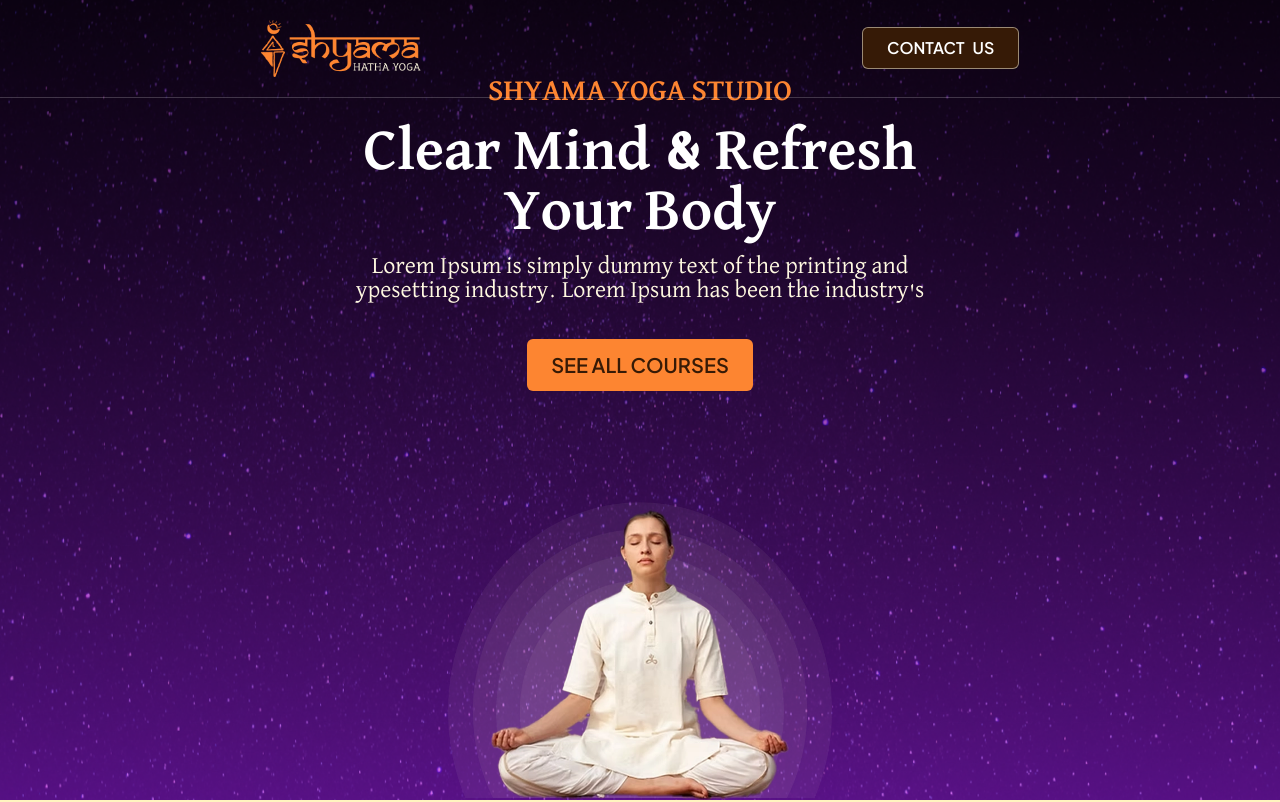
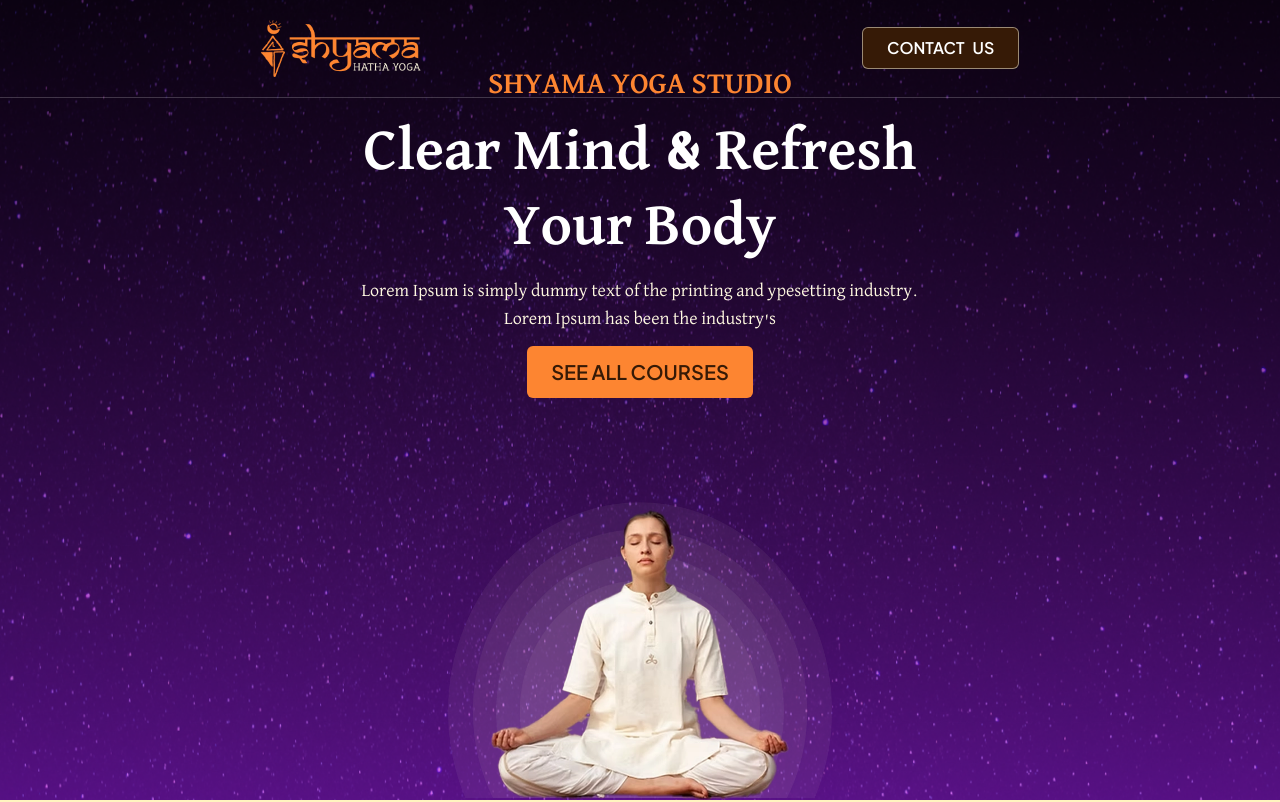
Before and after one commit to LNikita19/user, a React (Create React App) app: page / in a window 1280 px wide. Shown: the top 802 px of the page. Built offline with nearby package versions, Linux system fonts and the light colour scheme; no server answers.

Commit message:
++ui changes

```diff
--- a/src/component/Navbar.js
+++ b/src/component/Navbar.js
@@ -177,10 +177,10 @@ const Navbar = () => {
                 <p className="text-[#FD8531] font-bold font-david uppercase font-plusjakarta text-[20px] md:text-3xl break-words">
                     {smallHeading}
                 </p>
-                <h1 className="font-bold text-[32px] font-david md:text-6xl  leading-[0.2] mt-2 max-w-2xl">
+                <h1 className="font-bold text-[32px] font-david md:text-6xl lg:leading-tight leading-[0.9] mt-2 max-w-2xl break-words">
                     {mainHeading}
                 </h1>
-                <p className="text-[#FFF9E1] font-medium font-david text-base md:text-[24px] pb-6 max-w-xl mt-4 break-words">
+                <p className="text-[#FFF9E1] font-medium font-david text-base md:text-lg max-w-xl mt-4 break-words">
                     {description}
                 </p>
                 <button
@@ -190,7 +190,7 @@ const Navbar = () => {
                             block: "start",
                         });
                     }}
-                    className="text-[#361A06] font-jakarta bg-[#FD8531] text-[12px] md:text-[20px] px-6 py-3 mt-4 rounded-md text-lg font-semibold"
+                    className="text-[#361A06] font-jakarta bg-[#FD8531] text-[12px] md:text-[20px] px-6 py-3 mt-6 rounded-md text-lg font-semibold"
                 >
                     SEE ALL COURSES
                 </button>
```
